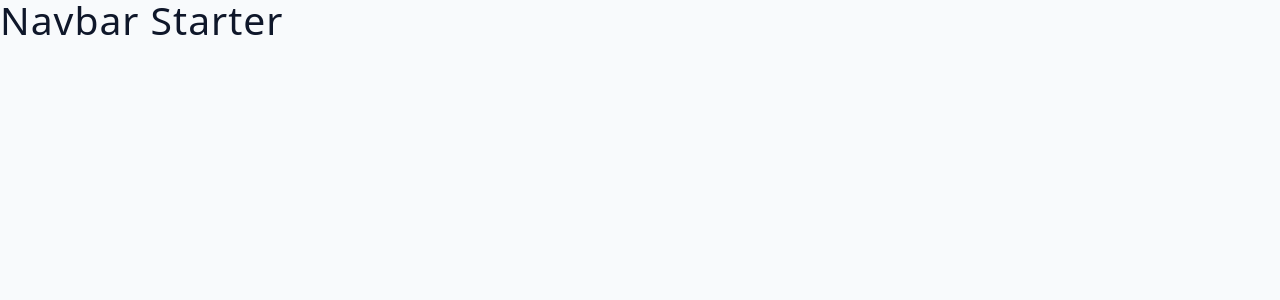
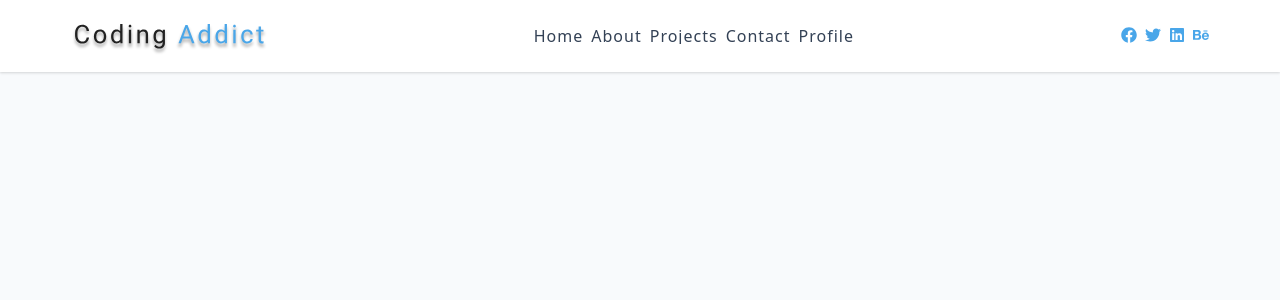
Before and after one commit to hegdesharadhi/fundamental-projects, a React (Create React App) app in the folder src/11-navbar/: page / in a window 1280 px wide. Shown: the top 300 px of the page. Built offline with nearby package versions, Linux system fonts and the light colour scheme.

Commit message:
11-navbar project

```diff
--- a/src/11-navbar/package.json
+++ b/src/11-navbar/package.json
@@ -8,6 +8,7 @@
     "@testing-library/user-event": "^13.5.0",
     "react": "^18.3.1",
     "react-dom": "^18.3.1",
+    "react-icons": "^5.2.1",
     "react-scripts": "5.0.1",
     "web-vitals": "^2.1.4"
   },
--- a/src/11-navbar/src/App.js
+++ b/src/11-navbar/src/App.js
@@ -1,4 +1,10 @@
+import Navbar from './Navbar'
+
 const App = () => {
-  return <h2>Navbar Starter</h2>
+  return (
+    <main>
+      <Navbar />
+    </main>
+  )
 }
 export default App
--- /dev/null
+++ b/src/11-navbar/src/Navbar.js
@@ -0,0 +1,61 @@
+import React, { useState, useRef } from 'react'
+import { FaBars } from 'react-icons/fa'
+import { links, social } from './data'
+import logo from './logo.svg'
+
+const Navbar = () => {
+  const [showLinks, setShowLinks] = useState(false)
+  const linksContainerRef = useRef(null)
+  const linksRef = useRef(null)
+  const toggleLinks = () => {
+    setShowLinks(!showLinks)
+  }
+
+  const linkStyles = {
+    height: showLinks
+      ? `${linksRef.current.getBoundingClientRect().height}px`
+      : '0px',
+  }
+  return (
+    <nav>
+      <div className="nav-center">
+        <div className="nav-header">
+          <img src={logo} className="logo" alt="logo" />
+          <button className="nav-toggle" onClick={toggleLinks}>
+            <FaBars />
+          </button>
+        </div>
+
+        <div
+          className="links-container"
+          ref={linksContainerRef}
+          style={linkStyles}
+        >
+          <ul className="links" ref={linksRef}>
+            {links.map((link) => {
+              const { id, url, text } = link
+              return (
+                <li key={id}>
+                  <a href={url}>{text}</a>
+                </li>
+              )
+            })}
+          </ul>
+        </div>
+        {/* social links */}
+        <ul className="social-icons">
+          {social.map((socialIcon) => {
+            const { id, url, icon } = socialIcon
+            return (
+              <li key={id}>
+                <a href={url}>{icon}</a>
+              </li>
+            )
+          })}
+        </ul>
+      </div>
+    </nav>
+  )
+}
+
+export default Navbar
--- a/src/11-navbar/src/index.css
+++ b/src/11-navbar/src/index.css
@@ -253,3 +253,96 @@ ul {
   margin-top: 1rem;
 }
 /* ============= PROJECT CSS =============== */
+nav {
+  background: var(--white);
+  box-shadow: var(--shadow-1);
+}
+
+.nav-header {
+  display: flex;
+  align-items: center;
+  justify-content: space-between;
+  padding: 1rem;
+}
+.nav-toggle {
+  font-size: 1.5rem;
+  color: var(--primary-500);
+  background: transparent;
+  border-color: transparent;
+  transition: var(--transition);
+  cursor: pointer;
+}
+.nav-toggle:hover {
+  color: var(--primary-700);
+  transform: rotate(90deg);
+}
+.logo {
+  height: 40px;
+}
+.links a {
+  color: var(--grey-700);
+  font-size: 1rem;
+  text-transform: capitalize;
+  letter-spacing: var(--letterSpacing);
+  display: block;
+  padding: 0.5rem 1rem;
+  transition: var(--transition);
+}
+
+.links a:hover {
+  background: var(--primary-100);
+  color: var(--primary-500);
+  padding-left: 1.5rem;
+}
+/* 160px */
+
+.links-container {
+  overflow: hidden;
+  transition: var(--transition);
+}
+
+.social-icons {
+  display: none;
+}
+
+@media screen and (min-width: 800px) {
+  .nav-toggle {
+    display: none;
+  }
+  .nav-header {
+    padding: 0;
+  }
+  .nav-center {
+    max-width: 1170px;
+    margin: 0 auto;
+    display: flex;
+    align-items: center;
+    justify-content: space-between;
+    padding: 1rem;
+  }
+  .links-container {
+    height: auto !important;
+  }
+  .links {
+    display: flex;
+    gap: 0.5rem;
+  }
+  .links a {
+    padding: 0;
+  }
+  .links a:hover {
+    padding: 0;
+    background: transparent;
+  }
+  .social-icons {
+    display: flex;
+    gap: 0.5rem;
+  }
+  .social-icons a {
+    color: var(--primary-500);
+    transition: var(--transition);
+  }
+  .social-icons a:hover {
+    color: var(--primary-300);
+  }
+}
```
Also changed, not shown: src/11-navbar/src/logo.svg (added), 1 other file (tests, documents, lock files or other folders).
